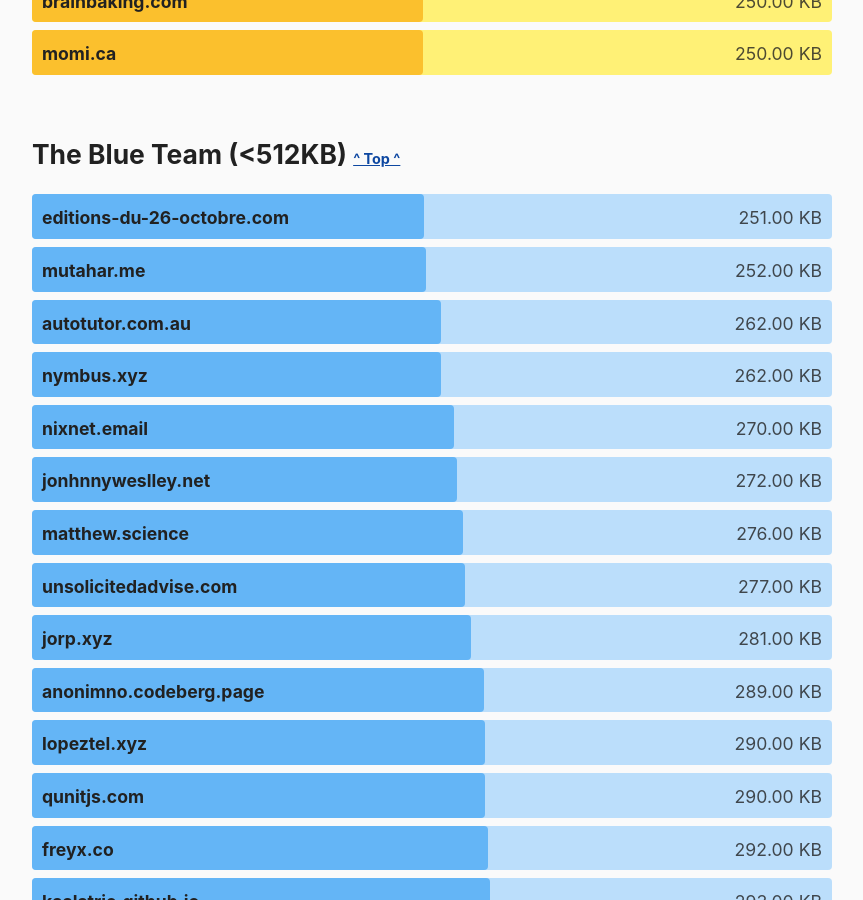
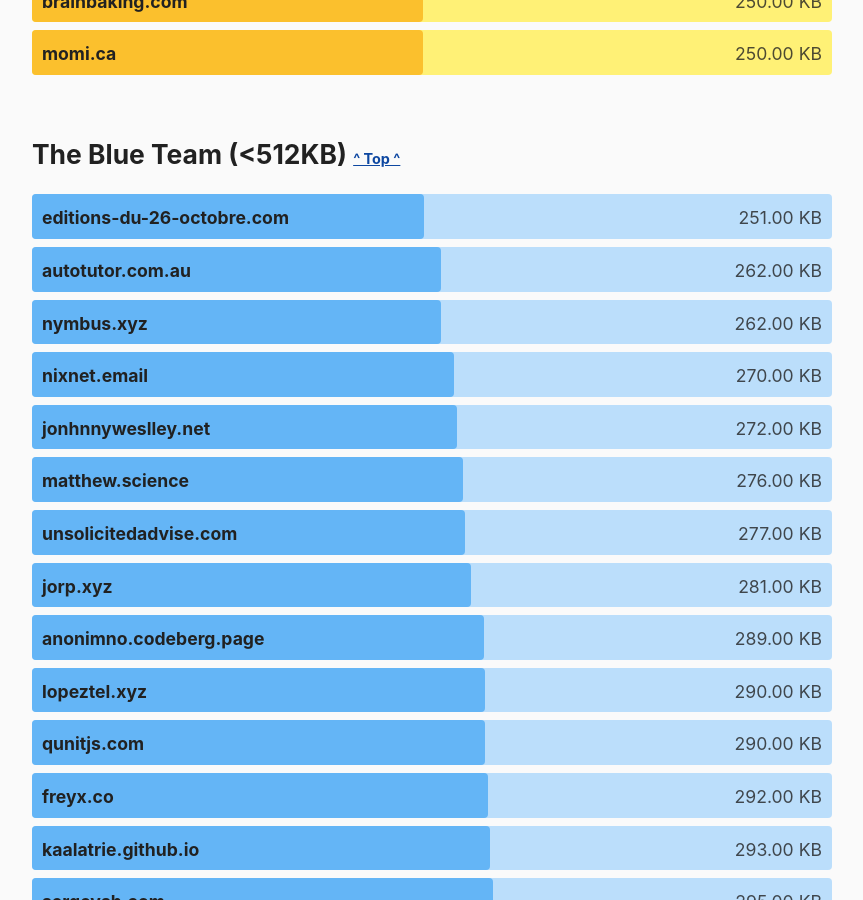
Before and after one commit to kevquirk/512kb.club, a Jekyll site: the page built from index.md, in a window 1280 px wide and 900 px high, scrolled down 19010 px. Shown: the whole window, without its empty margins (208-1071 px from the left). Built offline with Jekyll 4.4.1, drawn with Linux system fonts in a browser that asks for light colours.

Commit message:
remove site

```diff
--- a/_data/sites.yml
+++ b/_data/sites.yml
@@ -1278,11 +1278,6 @@
   size: 196
   last_checked: 2022-01-31
 
-- domain: mutahar.me
-  url: https://www.mutahar.me/
-  size: 252
-  last_checked: 2021-12-20
-
 - domain: mvion.fr
   url: https://mvion.fr/
   size: 111
```
